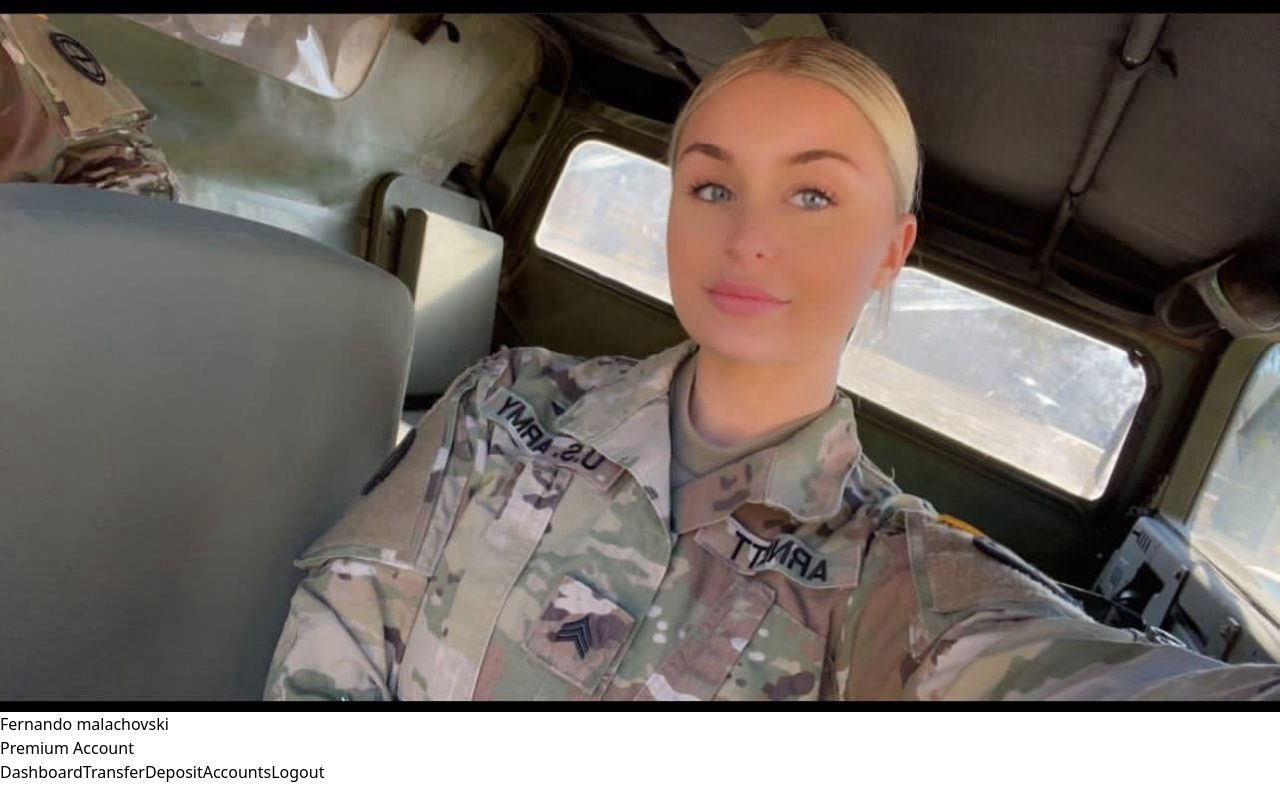
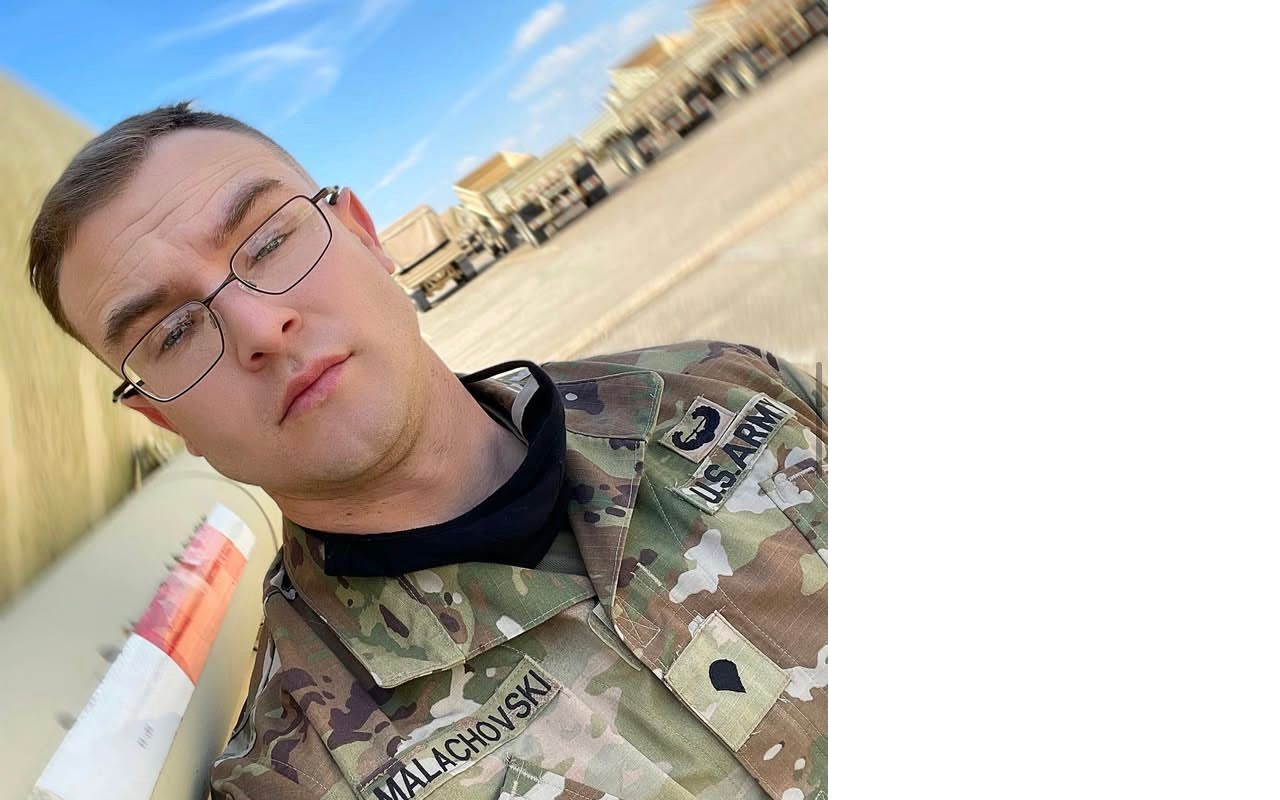
Before and after one commit to DREAMTECH100/velocity-bank, a React (Vite) app: page /dashboard in a window 1280 px wide. Shown: the top 800 px of the page. Built offline with nearby package versions, Linux system fonts and the light colour scheme; sample sign-in values are in the browser's storage.

Commit message:
avatar updated

```diff
--- a/src/pages/Dashboard.jsx
+++ b/src/pages/Dashboard.jsx
@@ -48,7 +48,7 @@ export default function Dashboard() {
     middleName: "",
     lastName: "malachovski",
     accountType: "Premium Account",
-    avatar: "/client.jpeg",
+    avatar: "/client2.jpeg",
   };
 
   if (loading) {
```
